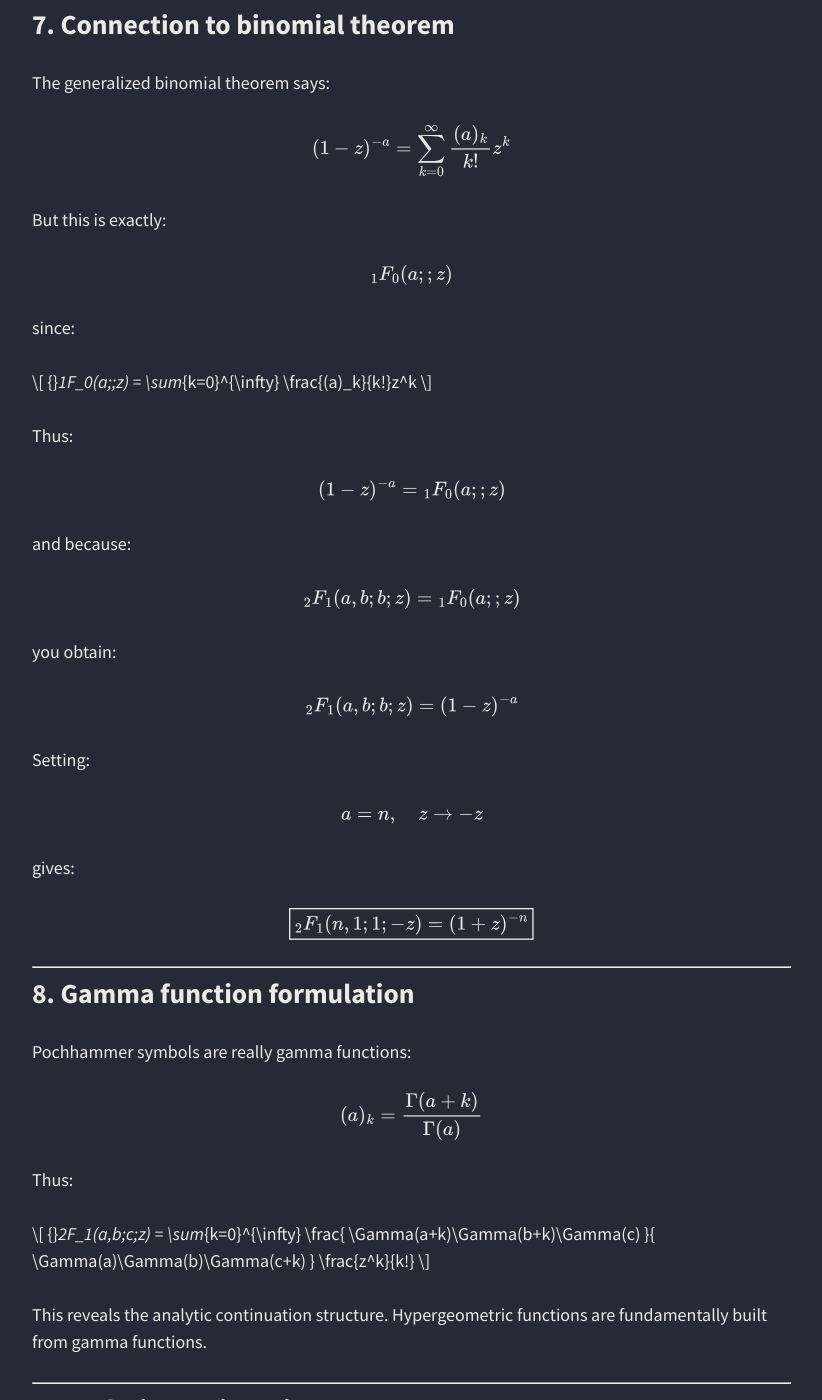
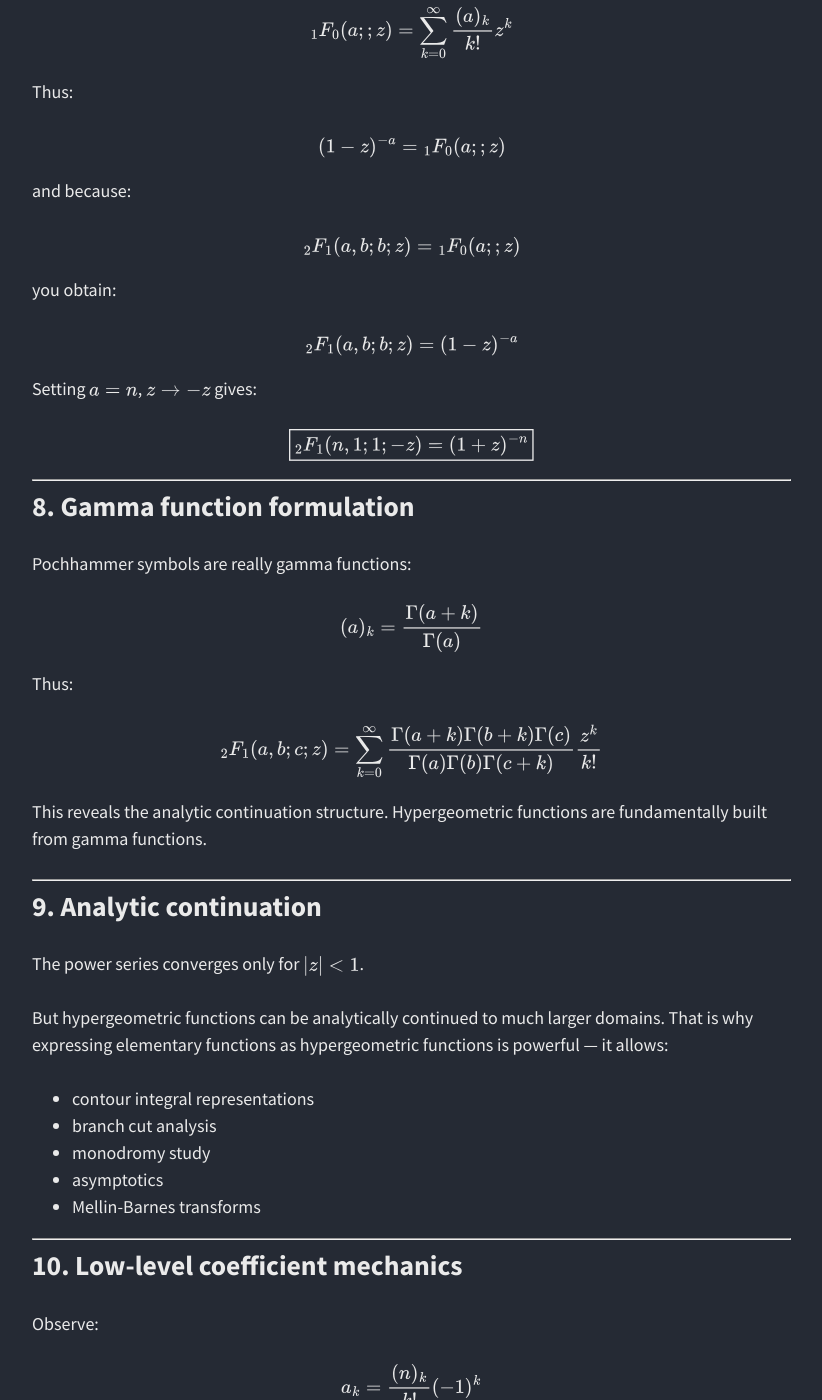
Before and after one commit to hackmathsdeveloper/hackmathsdeveloper.github.io, a Jekyll site: the page built from _posts/2026-05-27-hypergeometric-function.md, in a window 1280 px wide and 1400 px high, scrolled down 4045 px. Shown: the whole window, without its empty margins (343-1165 px from the left). Built offline with Jekyll 4.4.1, drawn with Linux system fonts in a browser that asks for light colours; nearby versions of some CDN libraries; some of the changed text lies outside the part shown.

Commit message:
Add hypergeometric and gamma function blog posts
Fix math rendering: use $$/$ delimiters instead of \[/\( to avoid
Markdown backslash-escaping conflicts that broke MathJax.

Co-Authored-By: Claude Opus 4.7 <noreply@anthropic.com>

```diff
--- a/_posts/2026-05-27-hypergeometric-function.md
+++ b/_posts/2026-05-27-hypergeometric-function.md
@@ -59,83 +51,71 @@ where:
 
 The rising factorial is:
 
-\\[
+$$
 (x)_k = x(x+1)(x+2)\cdots(x+k-1)
-\\]
+$$
 
 with:
 
-\\[
+$$
 (x)_0 = 1
-\\]
+$$
 
 Examples:
 
-\\[
+$$
 (3)_4 = 3\cdot4\cdot5\cdot6 = 360
-\\]
+$$
 
-\\[
+$$
 (1)_k = k!
-\\]
+$$
 
 because:
 
-\\[
+$$
 1\cdot2\cdot3\cdots k = k!
-\\]
+$$
 
 ---
 
 ## 3. Substitute the parameters
 
-Now plug into:
+Now plug into ${}_2F_1(n,1;1;-z)$. We get:
 
-\\[
-{}_2F_1(n,1;1;-z)
-\\]
+$$
+{}_2F_1(n,1;1;-z) = \sum_{k=0}^{\infty} \frac{(n)_k (1)_k}{(1)_k} \frac{(-z)^k}{k!}
+$$
 
-We get:
+Since $(1)_k = k!$, the numerator and denominator cancel:
 
-\\[
-{}_2F_1(n,1;1;-z)
-= \sum_{k=0}^{\infty}
-\frac{(n)_k (1)_k}{(1)_k}
-\frac{(-z)^k}{k!}
-\\]
-
-Since \\((1)_k = k!\\), the numerator and denominator cancel:
-
-\\[
-\sum_{k=0}^{\infty}
-\frac{(n)_k}{k!}
-(-z)^k
-\\]
+$$
+\sum_{k=0}^{\infty} \frac{(n)_k}{k!} (-z)^k
+$$
 
 Now:
 
-\\[
+$$
 (n)_k = n(n+1)\cdots(n+k-1) = \frac{(n+k-1)!}{(n-1)!}
-\\]
+$$
 
 Thus:
 
-\\[
+$$
 \frac{(n)_k}{k!} = \binom{n+k-1}{k}
-\\]
+$$
 
 So:
 
-\\[
-{}_2F_1(n,1;1;-z) = \sum_{k=0}^{\infty}
-(-1)^k \binom{n+k-1}{k} z^k
-\\]
+$$
+{}_2F_1(n,1;1;-z) = \sum_{k=0}^{\infty} (-1)^k \binom{n+k-1}{k} z^k
+$$
 
 which is exactly:
 
-\\[
+$$
 (1+z)^{-n}
-\\]
+$$
 
 ---
 
@@ -143,9 +123,9 @@ which is exactly:
 
 The key mechanism is:
 
-\\[
+$$
 \frac{(1)_k}{(1)_k}=1
-\\]
+$$
 
 This collapses the general hypergeometric series into the negative binomial series.
 
@@ -157,27 +137,27 @@ So this particular hypergeometric function is "degenerate" into a simple element
 
 Hypergeometric functions solve the hypergeometric differential equation:
 
-\\[
+$$
 z(1-z)y'' + [c-(a+b+1)z]y' - ab\,y = 0
-\\]
+$$
 
 Substitute:
 
-\\[
+$$
 a=n,\quad b=1,\quad c=1
-\\]
+$$
 
 Then:
 
-\\[
+$$
 z(1-z)y'' + [1-(n+2)z]y' - n y = 0
-\\]
+$$
 
 The solution:
 
-\\[
+$$
 y=(1+z)^{-n}
-\\]
+$$
 
 satisfies this ODE.
 
@@ -185,7 +165,7 @@ This is extremely important: **many elementary functions are actually hidden hyp
 
 ---
 
-**Challenge to the reader:** Show that \\(\ln(1+z)\\) is a hypergeometric function. Hint: differentiate \\(z \cdot {}_2F_1(1,1;2;-z)\\).
+**Challenge to the reader:** Show that $\ln(1+z)$ is a hypergeometric function. Hint: differentiate $z \cdot {}_2F_1(1,1;2;-z)$.
 
 ---
 
@@ -193,10 +173,9 @@ This is extremely important: **many elementary functions are actually hidden hyp
 
 The hypergeometric series coefficient ratio is:
 
-\\[
-\frac{a_{k+1}}{a_k}
-= \frac{(a+k)(b+k)}{(c+k)(k+1)} z
-\\]
+$$
+\frac{a_{k+1}}{a_k} = \frac{(a+k)(b+k)}{(c+k)(k+1)} z
+$$
 
 This rational ratio property makes hypergeometric functions the natural endpoint of many:
 
@@ -212,51 +191,39 @@ This rational ratio property makes hypergeometric functions the natural endpoint
 
 The generalized binomial theorem says:
 
-\\[
+$$
 (1-z)^{-a} = \sum_{k=0}^{\infty} \frac{(a)_k}{k!}z^k
-\\]
+$$
 
 But this is exactly:
 
-\\[
-{}_1F_0(a;;z)
-\\]
-
-since:
-
-\\[
+$$
 {}_1F_0(a;;z) = \sum_{k=0}^{\infty} \frac{(a)_k}{k!}z^k
-\\]
+$$
 
 Thus:
 
-\\[
+$$
 (1-z)^{-a} = {}_1F_0(a;;z)
-\\]
+$$
 
 and because:
 
-\\[
+$$
 {}_2F_1(a,b;b;z) = {}_1F_0(a;;z)
-\\]
+$$
 
 you obtain:
 
-\\[
+$$
 {}_2F_1(a,b;b;z) = (1-z)^{-a}
-\\]
+$$
 
-Setting:
+Setting $a=n$, $z\to -z$ gives:
 
-\\[
-a=n,\quad z\to -z
-\\]
-
-gives:
-
-\\[
+$$
 \boxed{ {}_2F_1(n,1;1;-z) = (1+z)^{-n} }
-\\]
+$$
 
 ---
 
@@ -264,22 +231,15 @@ gives:
 
 Pochhammer symbols are really gamma functions:
 
-\\[
+$$
 (a)_k = \frac{\Gamma(a+k)}{\Gamma(a)}
-\\]
+$$
 
 Thus:
 
-\\[
-{}_2F_1(a,b;c;z)
-= \sum_{k=0}^{\infty}
-\frac{
-\Gamma(a+k)\Gamma(b+k)\Gamma(c)
-}{
-\Gamma(a)\Gamma(b)\Gamma(c+k)
-}
-\frac{z^k}{k!}
-\\]
+$$
+{}_2F_1(a,b;c;z) = \sum_{k=0}^{\infty} \frac{ \Gamma(a+k)\Gamma(b+k)\Gamma(c) }{ \Gamma(a)\Gamma(b)\Gamma(c+k) } \frac{z^k}{k!}
+$$
 
 This reveals the analytic continuation structure. Hypergeometric functions are fundamentally built from gamma functions.
 
@@ -287,7 +247,7 @@ This reveals the analytic continuation structure. Hypergeometric functions are f
 
 ## 9. Analytic continuation
 
-The power series converges only for \\(|z|<1\\).
+The power series converges only for $\lvert z \rvert < 1$.
 
 But hypergeometric functions can be analytically continued to much larger domains. That is why expressing elementary functions as hypergeometric functions is powerful — it allows:
 
@@ -303,19 +263,19 @@ But hypergeometric functions can be analytically continued to much larger domain
 
 Observe:
 
-\\[
+$$
 a_k = \frac{(n)_k}{k!}(-1)^k
-\\]
+$$
 
 Then:
 
-\\[
+$$
 \frac{a_{k+1}}{a_k} = -\frac{n+k}{k+1}
-\\]
+$$
 
 This rational ratio is the signature of a hypergeometric sequence.
 
-**A sequence is hypergeometric iff** \\(\frac{a_{k+1}}{a_k}\\) **is rational in** \\(k\\).
+**A sequence is hypergeometric iff** $\frac{a_{k+1}}{a_k}$ **is rational in** $k$.
 
 ---
 
@@ -329,14 +289,14 @@ Almost all classical special functions are hypergeometric descendants:
 
 | Function             | Hypergeometric representation |
 | -------------------- | ----------------------------- |
-| Exponential          | \\({}_0F_0\\)                 |
-| Binomial functions   | \\({}_1F_0\\)                 |
-| Bessel functions     | \\({}_0F_1\\)                 |
-| Legendre polynomials | \\({}_2F_1\\)                 |
-| Elliptic integrals   | \\({}_2F_1\\)                 |
+| Exponential          | ${}_0F_0$                     |
+| Binomial functions   | ${}_1F_0$                     |
+| Bessel functions     | ${}_0F_1$                     |
+| Legendre polynomials | ${}_2F_1$                     |
+| Elliptic integrals   | ${}_2F_1$                     |
 | Airy-type structures | confluent hypergeometrics     |
 
-So \\((1+z)^{-n}\\) being hypergeometric means it belongs to this enormous algebraic ecosystem.
+So $(1+z)^{-n}$ being hypergeometric means it belongs to this enormous algebraic ecosystem.
 
 ---
 
@@ -344,16 +304,16 @@ So \\((1+z)^{-n}\\) being hypergeometric means it belongs to this enormous algeb
 
 The crucial identity is:
 
-\\[
+$$
 {}_2F_1(a,b;b;z) = (1-z)^{-a}
-\\]
+$$
 
-Your example is simply \\(a=n, b=1, z\to -z\\), giving:
+Your example is simply $a=n$, $b=1$, $z\to -z$, giving:
 
-\\[
+$$
 \boxed{ {}_2F_1(n,1;1;-z) = (1+z)^{-n} }
-\\]
+$$
 
 ---
 
-**Final challenge:** The confluent hypergeometric function \\({}_1F_1\\) satisfies a different ODE. Show that Bessel's equation reduces to it under a suitable transformation. Which classical functions can you connect to \\({}_1F_1\\)?
+**Final challenge:** The confluent hypergeometric function ${}_1F_1$ satisfies a different ODE. Show that Bessel's equation reduces to it under a suitable transformation. Which classical functions can you connect to ${}_1F_1$?
```
Also changed, not shown: other parts of _posts/2026-05-27-hypergeometric-function.md (+9 -17 lines), _posts/2026-05-27-gamma-function.md (+96 -99 lines).
